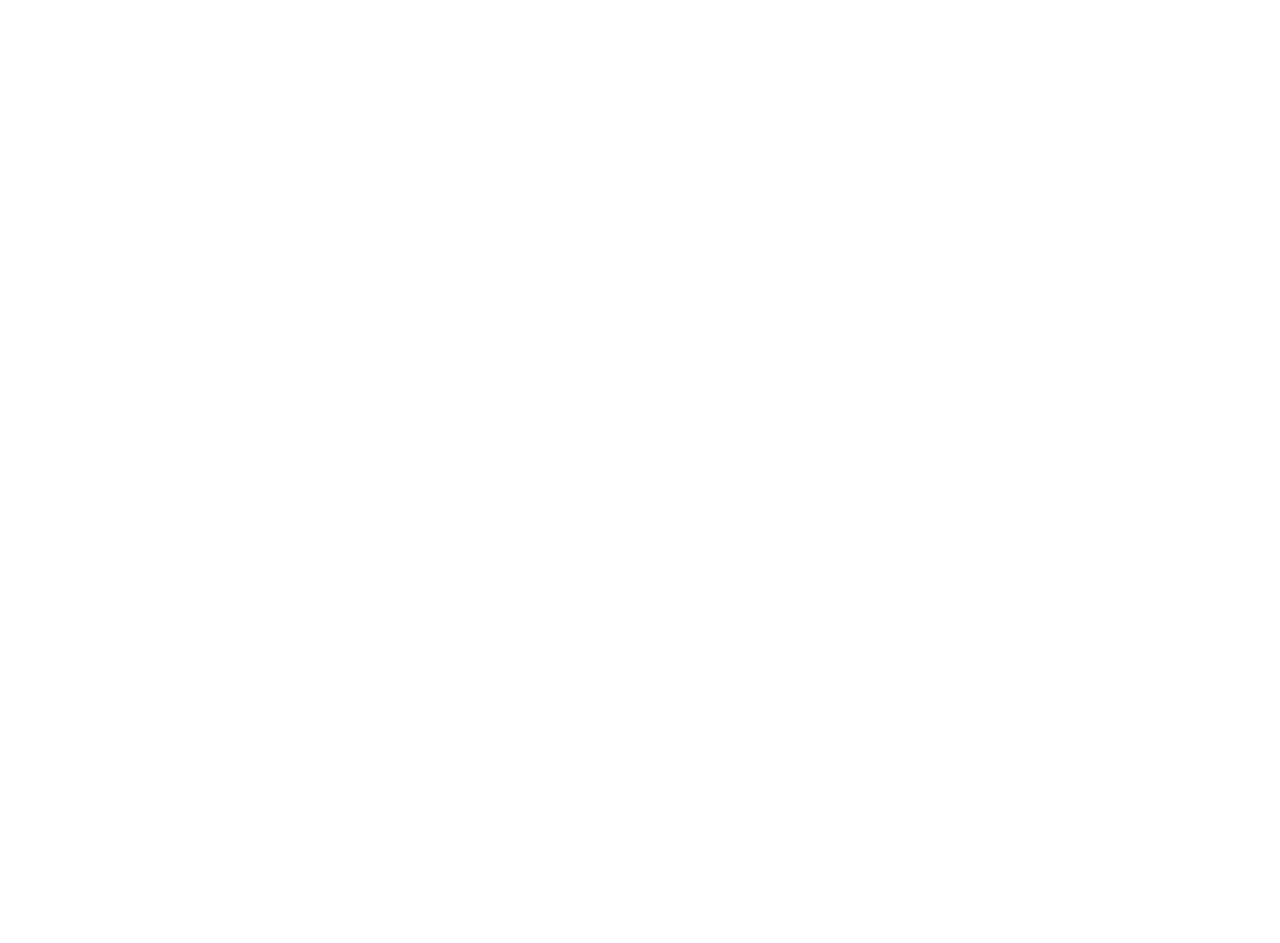
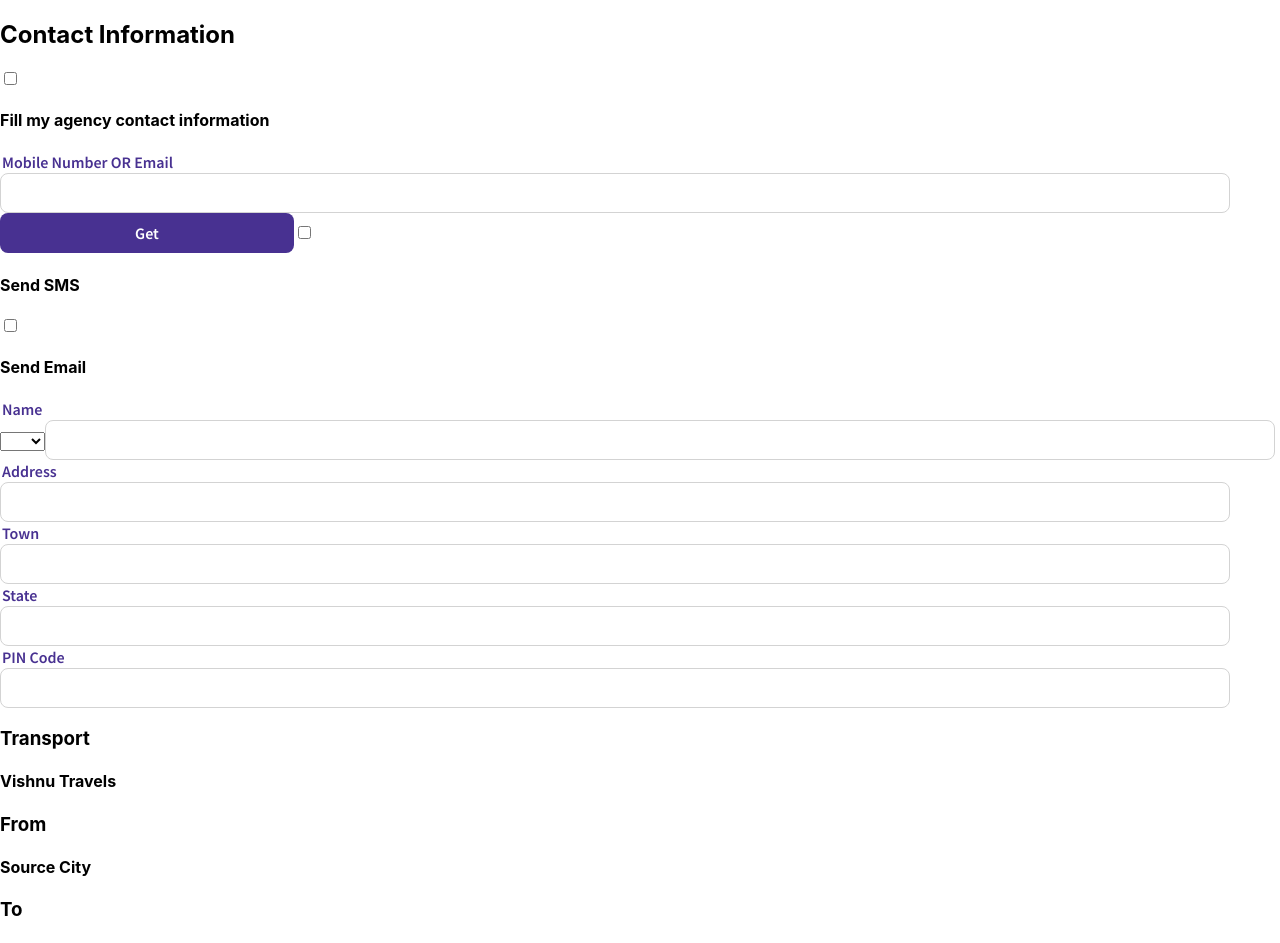
Before and after one commit to Harshadi/Bus-Connect-Management-System, a React (Create React App) app: page /ContactInfo in a window 1280 px wide. Before the commit this address had no page. Shown: the top 943 px of the page. Before the commit the page ends 800 px from the top, so only its background shows below. Built offline with nearby package versions, Linux system fonts and the light colour scheme.

Commit message:
contact information

```diff
--- a/src/App.js
+++ b/src/App.js
@@ -8,12 +8,15 @@
 import SearchScreen from './screens/SearchScreen';
 import SearchResults from './screens/SearchResults';
 import PaxContactDetails from './screens/PaxContactDetails';
+import ContactInfo from './screens/ContactInfo';
+
 
 const App = () => {
   let routes = useRoutes([
     { path: "/", element: <SearchScreen /> },
     { path: "SearchResults", element: <SearchResults /> },
     { path: "PaxContactDetails", element: <PaxContactDetails/>},
+    { path: "ContactInfo", element: <ContactInfo />},
   ]);
   return routes;
 };
--- /dev/null
+++ b/src/screens/ContactInfo/index.js
@@ -0,0 +1,152 @@
+import * as React from "react";
+import { useState, useEffect } from "react";
+import axios from "axios";
+
+function ContactInfo() {
+
+	useEffect(() => {
+
+
+
+}, []);
+
+
+	return (
+		<div>
+			<div>
+<h2>Contact Information</h2>
+<input type="checkbox" required />
+<h4>Fill my agency contact information</h4>
+</div>
+
+<div>
+<div>
+  <legend className="legend-name">Mobile Number OR Email</legend>
+              <input
+                className="in-field"
+                required
+                list="browsers"
+                name="myBrowser"
+ />
+
+ <button
+              className="btn-search"
+              title="Search Buses"
+
+            >
+              <span className="btn-text">Get</span>
+            </button>
+
+
+ <input
+                type="checkbox"
+                required
+              />
+
+<h4>Send SMS</h4>
+
+ <input
+                type="checkbox"
+                required
+              />
+
+<h4>Send Email</h4>
+
+
+</div>
+
+<div>
+<legend className="legend-name">Name</legend>
+<select>
+						<option value="" selected
+disabled>
+
+						</option>
+						<option value="Mr">Mr</option>
+						<option value="Ms">Ms</option>
+						<option value="Mrs">Mrs</option>
+					</select>
+
+              <input
+                className="in-field"
+                required
+                list="browsers"
+                name="myBrowser"
+ />
+
+<legend className="legend-name">Address</legend>
+              <input
+                className="in-field"
+                required
+                list="browsers"
+                name="myBrowser"
+ />
+
+
+</div>
+<div>
+<legend className="legend-name">Town</legend>
+              <input
+                className="in-field"
+                required
+                list="browsers"
+                name="myBrowser"
+ />
+<legend className="legend-name">State</legend>
+              <input
+                className="in-field"
+                required
+                list="browsers"
+                name="myBrowser"
+ />
+<legend className="legend-name">PIN Code</legend>
+              <input
+                className="in-field"
+                required
+                list="browsers"
+                name="myBrowser"
+ />
+
+</div>
+
+</div>
+
+
+<div>
+
+<div>
+<h3>Transport</h3>
+<h4>Vishnu Travels</h4>
+</div>
+
+<div>
+<h3>From</h3>
+<h4>Source City</h4>
+</div>
+
+<div>
+<h3>To</h3>
+<h4>Destination City</h4>
+</div>
+
+<div>
+<h3>Travel Date</h3>
+<h4>14 Februrary 2022</h4>
+</div>
+
+<div>
+<h3>Seat Type</h3>
+<h4>Lower Berth</h4>
+</div>
+
+<div>
+<h3>Route Name</h3>
+<h4>New Delhi - Midstop - Jaisalmer</h4>
+</div>
+
+</div>
+		</div>
+	);
+}
+
+export default ContactInfo;
--- a/src/screens/PaxContactDetails/index.js
+++ b/src/screens/PaxContactDetails/index.js
@@ -3,7 +3,44 @@
 import axios from "axios";
 
 function PaxContactDetails() {
-	useEffect(() => {}, []);
+const [name, setName] = useState("");
+const [sex, setSex] = useState("");
+const [age, setAge] = useState(0);
+const [mobileNumber, setMobileNumber] = useState(0);
+const [email, setEmail] = useState("");
+const [pinCode, setPinCode] = useState("");
+const [boarding, setBoarding] = useState("");
+const [drop, setDrop]= useState("");
+const [time, setTime] = useState("");
+const [passengerDetails, setPassengerDetails] = useState([])
+
+
+	useEffect(() => {
+
+
+
+}, []);
+
+var data =[]
+const handleSubmit=()=>{
+
+var passenger ={
+name : name,
+sex : sex,
+age: age,
+mobileNumber : mobileNumber,
+email: email,
+pinCode: pinCode,
+boarding: boarding,
+drop: drop,
+time: time,
+
+};
+data.push(passenger)
+setPassengerDetails(data)
+console.log('data',data)
+console.log(passenger)
+}
 
 	return (
 		<div>
@@ -11,10 +48,16 @@
 				<h1>PAX Details</h1>
 				<div>
 					<legend className="legend-name">Name</legend>
-					<input type="text" className="in-field" required />
+					<input type="text" className="in-field" required
+                  value={name}
+                  onChange={(e) => setName(e.target.value)}
+/>
 
 					<legend className="legend-name">Sex</legend>
-					<select>
+					<select
+                  value={sex}
+                  onChange={(e) => setSex(e.target.value)}
+>
 						<option value="" disabled>
 							Select
 						</option>
@@ -23,7 +66,10 @@
 					</select>
 
 					<legend className="legend-name">Age</legend>
-					<input type="number" className="in-field" required />
+					<input type="number" className="in-field" required
+                  value={age}
+                  onChange={(e) => setAge(e.target.value)}
+ />
 
 					<h4>Add Passenger</h4>
 				</div>
@@ -35,21 +81,39 @@
 				<h4>Fill my agency contact information</h4>
 
 				<legend className="legend-name">Mobile Number</legend>
-				<input type="text" className="in-field" required />
+				<input type="text" className="in-field" required
+                  value={mobileNumber}
+                  onChange={(e) => setMobileNumber(e.target.value)}
+ />
 				<legend className="legend-name">Email ID</legend>
-				<input type="text" className="in-field" required />
+				<input type="text" className="in-field" required
+                  value={email}
+                  onChange={(e) => setEmail(e.target.value)}
+/>
 				<legend className="legend-name">Pin Code</legend>
-				<input type="text" className="in-field" required />
+				<input type="text" className="in-field" required
+                  value={pinCode}
+                  onChange={(e) => setPinCode(e.target.value)}
+/>
 				<legend className="legend-name">Boarding At</legend>
-				<input type="text" className="in-field" required />
+				<input type="text" className="in-field" required
+                  value={boarding}
+                  onChange={(e) => setBoarding(e.target.value)}
+/>
 				<legend className="legend-name">Drop At</legend>
-				<input type="text" className="in-field" required />
+				<input type="text" className="in-field" required
+                  value={drop}
+                  onChange={(e) => setDrop(e.target.value)}
+/>
 				<legend className="legend-name">Time</legend>
-				<input type="text" className="in-field" required />
+				<input type="text" className="in-field" required
+                  value={time}
+                  onChange={(e) => setTime(e.target.value)}
+/>
 			</div>
 
 			<div>
-				<button className="btn-search" title="Quick Book">
+				<button className="btn-search" title="Quick Book" onClick={handleSubmit}>
 					<span className="btn-text">Quick Book</span>
 				</button>
 			</div>
--- a/src/screens/SearchResults/index.js
+++ b/src/screens/SearchResults/index.js
@@ -8,7 +8,12 @@
 import avlSeatLogo from "./avl-seat.svg";
 import lftLogo from "./left-logo.svg";
 import rightLogo from "./right-logo.svg";
+import { useNavigate } from "react-router-dom";
+
+
+
 function SearchResults() {
+  const navigate = useNavigate();
   const location = useLocation();
   const [text, setText] = useState("");
   const [origin, setOrigin] = useState("");
@@ -34,41 +39,35 @@
   const [busesAvailable, setBusesAvailable] = useState("");
   const [busDetails, setBusDetails] = useState([]);
 
-  useEffect(() => {
-    // console.log(location.state);
-    // setOrigin(location.state.origin);
-    // setDestination(location.state.destination);
-    // setOriginKey(location.state.originKey);
-    // setDestinationKey(location.state.destinationKey);
-    // setDeparture(location.state.departure);
-    // setNoOfPassengers(location.state.noOfPassengers);
-    setOrigin("Hyderabad");
-    setDestination("banglore");
-    setOriginKey(1);
-    setDestinationKey(10);
-    setDeparture("05-03-2022");
-    setNoOfPassengers(2);
-    setBusDetails([{}, {}, {}]);
-    console.log("o", originKey);
-    console.log("d", destinationKey);
+ useEffect(() => {
+		console.log(location.state);
+		setOrigin(location.state.origin);
+		setDestination(location.state.destination);
+		setOriginKey(location.state.originKey);
+		setDestinationKey(location.state.destinationKey);
+		setDeparture(location.state.departure);
+		setNoOfPassengers(location.state.noOfPassengers);
 
-    // axios
-    //   .post("http://3.109.160.178:8082/api/v1/bus/searchbus", {
-    //     retailerId: 1,
-    //     origin: 1,
-    //     destination: 10,
-    //     departure: "05-03-2022",
-    //     noOfPassengers: 2,
-    //   })
-    //   .then((response) => {
-    //     console.log("post reponse", response.data);
-    //     setBusesAvailable(
-    //       response.data.Responses[0].Journey.AvailableTrips.length
-    //     );
-    //     setBusDetails(response.data.Responses[0].Journey.AvailableTrips);
-    //     console.log(busesAvailable);
-    //   });
-  }, [originKey, destinationKey]);
+		console.log("o", originKey);
+		console.log("d", destinationKey);
+
+		axios
+			.post("http://3.109.160.178:8082/api/v1/bus/searchbus", {
+				retailerId: 1,
+				origin: originKey,
+				destination: destinationKey,
+				departure: "05-03-2022",
+				noOfPassengers: noOfPassengers,
+			})
+			.then((response) => {
+				console.log("post reponse", response.data);
+				setBusesAvailable(
+					response.data.Responses[0].Journey.AvailableTrips.length,
+				);
+				setBusDetails(response.data.Responses[0].Journey.AvailableTrips);
+				console.log(busesAvailable);
+			});
+	}, [originKey, destinationKey]);
 
   const onChangeText = () => {
     console.log("text enter");
@@ -81,12 +80,12 @@
       <div className="main-container">
         <div className="state-bar">
           <div className="values">
-            <span className="val-tg-txt">{origin}</span>
+            <span className="val-tg-txt">{location.state.origin}</span>
             <img className="val-tg-img" src={arrow} />
-            <span className="val-tg-txt">{destination}</span>
+            <span className="val-tg-txt">{location.state.destination}</span>
 
             <img className="val-tg-img cal-img" src={calendar} />
-            <span className="val-tg-date">{departure}</span>
+            <span className="val-tg-date">05-03-2022</span>
           </div>
           <div className="val-btns">
             <button className="val-tg-btn">
@@ -222,18 +221,18 @@
                   <tr className="bus-det-row" key={idx}>
                     <td>
                       <div className="bus-det-div">
-                        <span className="bus-serv-name">Vishnu Travels</span>
+                        <span className="bus-serv-name">{busDetail.DisplayName}</span>
                         <span className="bus-serv-type">AC Sleeper</span>
                         <div className="bus-seats-avl">
-                          <img src={avlSeatLogo} /> 27 Seats
+                          <img src={avlSeatLogo} />{busDetail.AvailableSeats}
                         </div>
                       </div>
                     </td>
                     <td>
                       <div className="bus-det-dept">
-                        <span className="bus-det-txt-n">20:00</span>
+                        <span className="bus-det-txt-n">{busDetail.DepartureTime}</span>
                         <span className="bus-det-txt-s">
-                          14 hours : 00 mins
+                          {busDetail.Duration}
                         </span>
                         <span className="bus-det-txt-r">
                           Boarding & Drop point
@@ -242,14 +241,14 @@
                     </td>
                     <td>
                       <div className="bus-det-box">
-                        <span className="bus-det-txt-n">10:00</span>
+                        <span className="bus-det-txt-n">{busDetail.ArrivalTime}</span>
                       </div>
                     </td>
                     <td></td>
                     <td></td>
                     <td>
                       <div className="bus-det-box">
-                        <span className="bus-det-txt-n">2400.00</span>
+                        <span className="bus-det-txt-n">{busDetail.Fares}</span>
                       </div>
                     </td>
                     <td>
```
